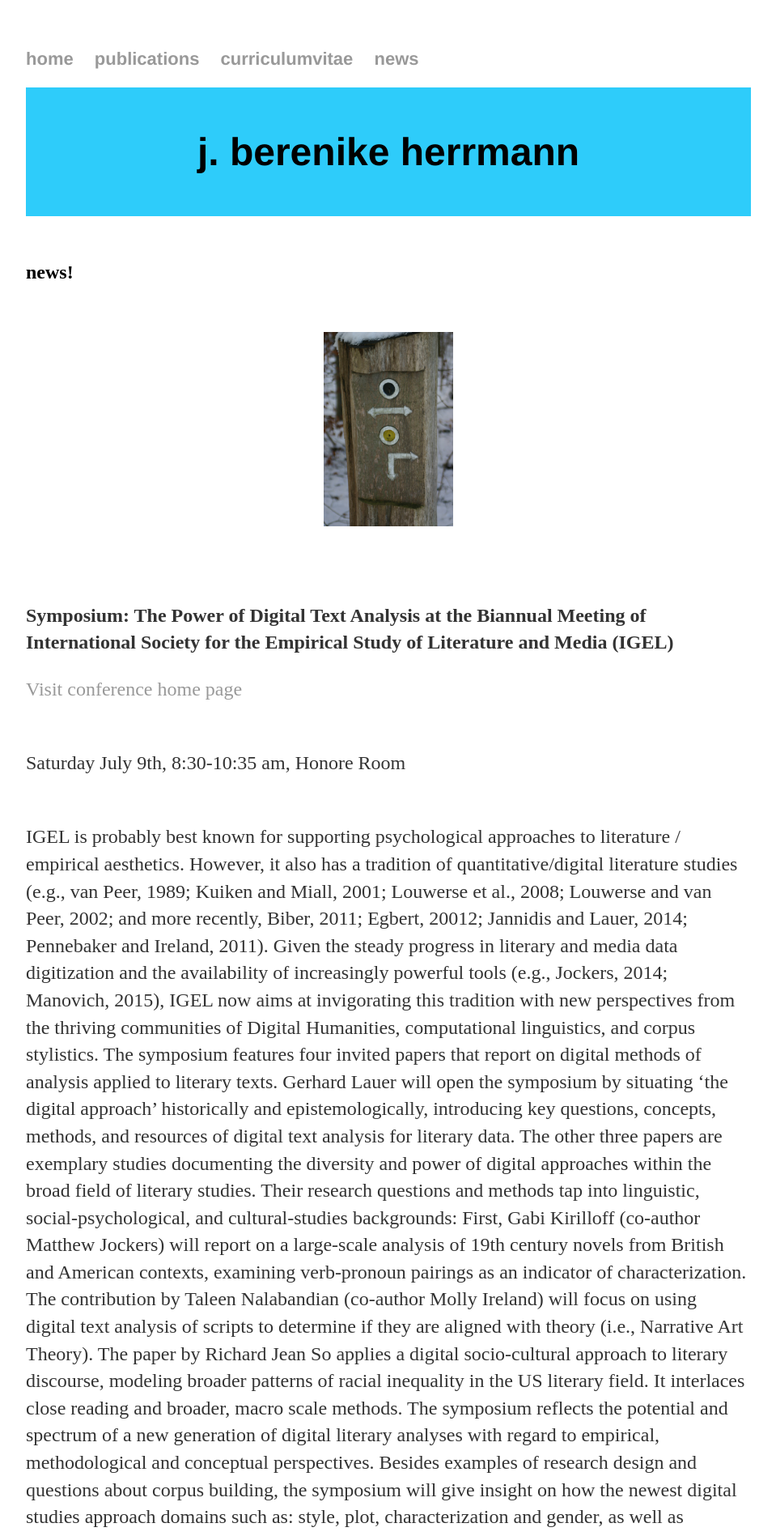
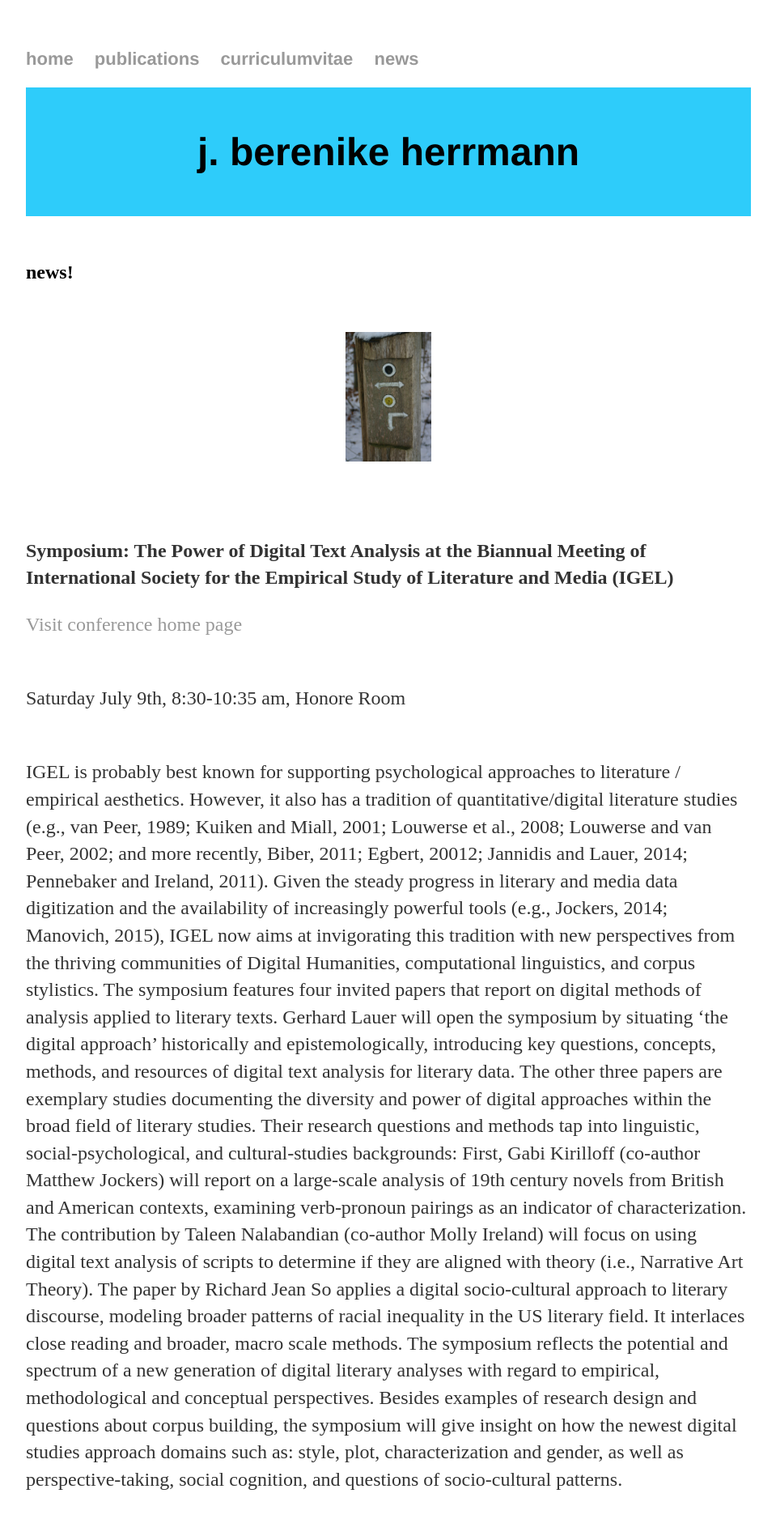
Before and after one commit to jberenike/jberenike.github.io, a Jekyll site: the page built from news.html, in a window 1280 px wide. Shown: the top 1897 px of the page at 81% size, without its empty margins (160-1119 px from the left). Built offline with Jekyll 4.4.1, drawn with Linux system fonts in a browser that asks for light colours.

Commit message:
change signs

```diff
--- a/news.html
+++ b/news.html
@@ -6,7 +6,7 @@ title: news
 
 
 <h2>news!</h2>
-<img src="images/signs.JPG" alt="signs" class="ri" height="240"/>
+<img src="images/signs.JPG" alt="signs" class="ri" height="160"/>
 
 <p>
 <p>
```
